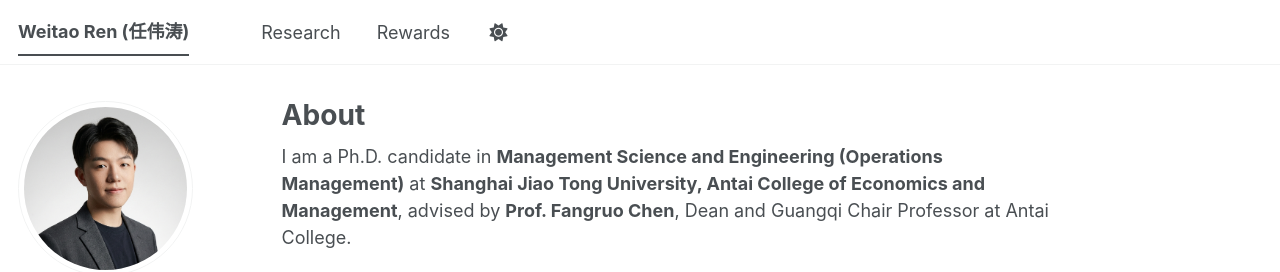
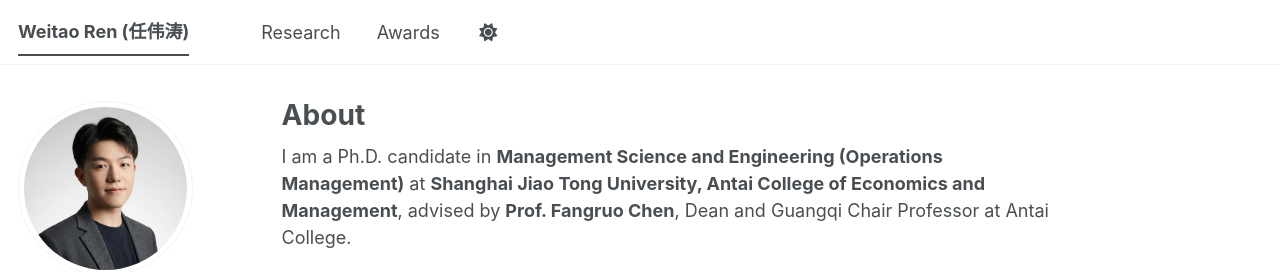
Before and after one commit to weitaoren/weitaoren.github.io, a Jekyll site: the page built from _pages/about.md, in a window 1280 px wide. Shown: the top 272 px of the page. Built offline with Jekyll 4.4.1, drawn with Linux system fonts in a browser that asks for light colours; a script bundle is joined from its source files by our own code; library files that are not in the unit come from our copies.

Commit message:
Update navigation.yml

```diff
--- a/_data/navigation.yml
+++ b/_data/navigation.yml
@@ -11,8 +11,8 @@ main:
   - title: "Research"
     url: /research/
 
-  - title: "Rewards"
-    url: /rewards/
+  - title: "Awards"
+    url: /awards/
 
   # - title: "Publications"
   #   url: /publications/
```
